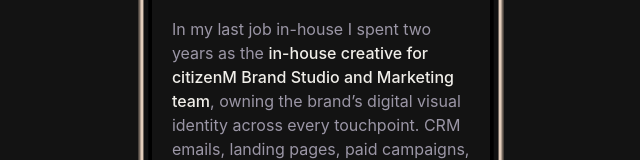
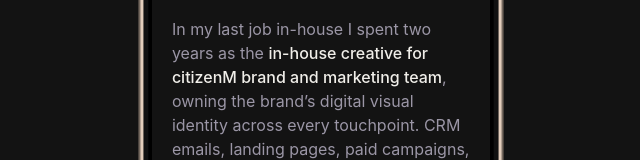
Before and after one commit to marcotiberio/marco-feeld, a plain HTML site: page index.html in a window 1280 px wide. Shown: the part 533-693 px from the top of the page, without its empty margins (319-959 px from the left). Drawn offline with Linux system fonts and the light colour scheme; a web font is replaced by a local one.

Commit message:
update text

```diff
--- a/index.html
+++ b/index.html
@@ -1058,7 +1058,7 @@
   <div class="bio collapsed" id="bio">
 
     <div class="bio-text">
-      In my last job in-house I spent two years as the <strong>in-house creative for citizenM Brand Studio and Marketing team</strong>, owning the brand&rsquo;s digital visual identity across every touchpoint. CRM emails, landing pages, paid campaigns, social, app assets. I led the global campaigns team and delivered some of the brand&rsquo;s most successful campaigns to date.
+      In my last job in-house I spent two years as the <strong>in-house creative for citizenM brand and marketing team</strong>, owning the brand&rsquo;s digital visual identity across every touchpoint. CRM emails, landing pages, paid campaigns, social, app assets. I led the global campaigns team and delivered some of the brand&rsquo;s most successful campaigns to date.
     </div>
 
     <div class="bio-text">
```
